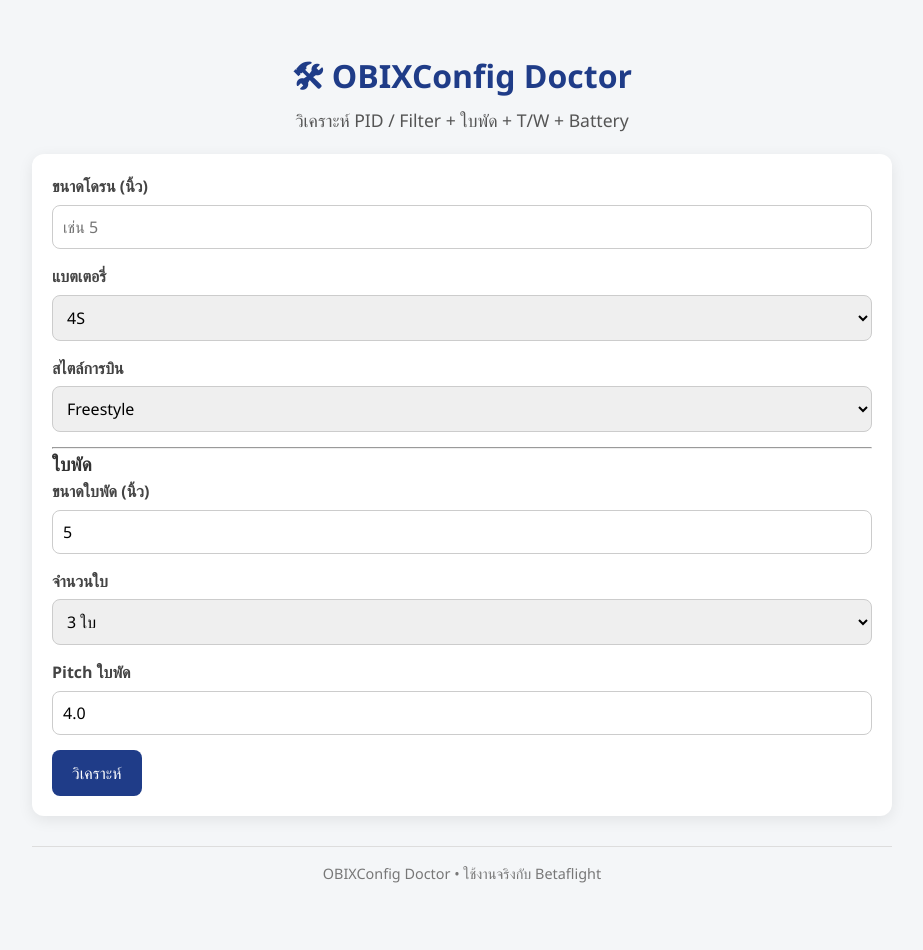
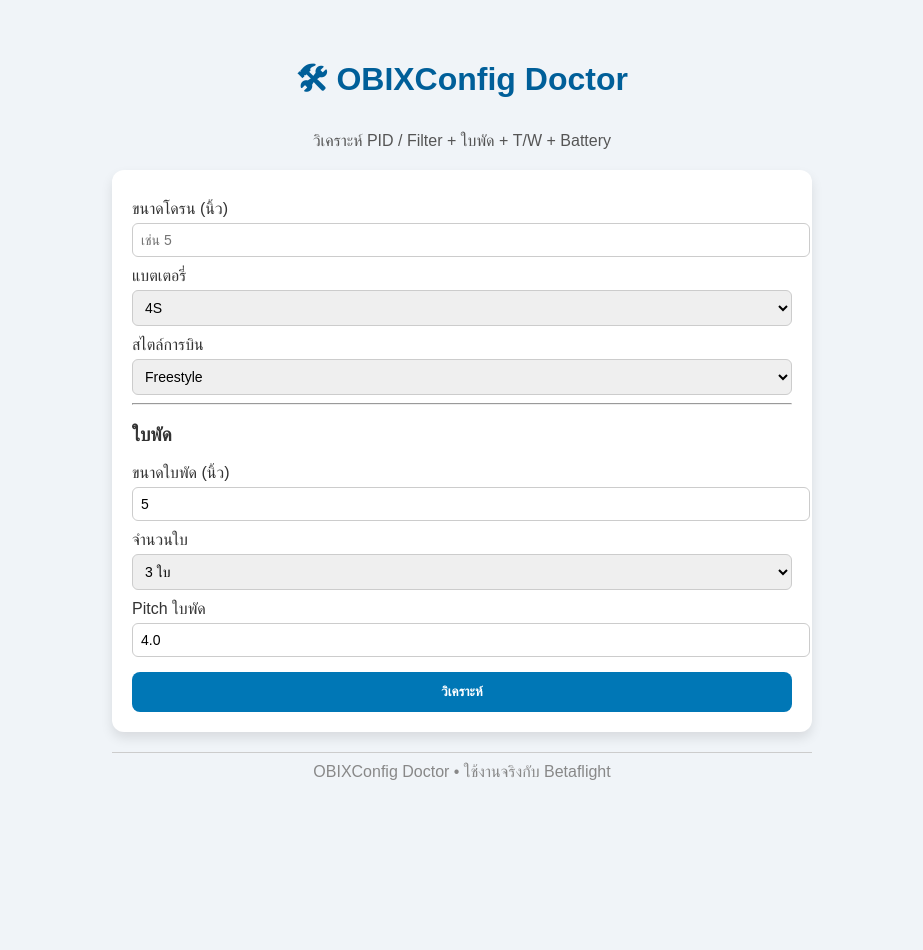
Before and after one commit to Santipap250/obixconfigdoctor-dev, a Flask app: page / in a window 1280 px wide. Shown: the whole page, without its empty margins (178-1101 px from the left). After the commit the page ends 780 px from the top, so only its background shows below. Run offline with Flask 3, Linux system fonts and the light colour scheme.

Commit message:
Refactor CSS styles for improved layout and design

```diff
--- a/static/css/style.css
+++ b/static/css/style.css
@@ -1,127 +1,13 @@
-/* ===== RESET ===== */
-* {
-    box-sizing: border-box;
-    margin: 0;
-    padding: 0;
-    font-family: 'Segoe UI', Tahoma, Geneva, Verdana, sans-serif;
-}
-
-body {
-    background-color: #f4f6f8;
-    color: #333;
-    line-height: 1.6;
-}
-
-/* ===== CONTAINER ===== */
-.container {
-    max-width: 900px;
-    margin: 30px auto;
-    padding: 20px;
-}
-
-/* ===== HEADER ===== */
-h1 {
-    text-align: center;
-    font-size: 2rem;
-    margin-bottom: 5px;
-    color: #1f3c88;
-}
-
-.subtitle {
-    text-align: center;
-    margin-bottom: 20px;
-    font-size: 1.1rem;
-    color: #555;
-}
-
-/* ===== FORM CARD ===== */
-.form-card {
-    background-color: #fff;
-    padding: 20px;
-    border-radius: 12px;
-    box-shadow: 0 4px 15px rgba(0,0,0,0.08);
-    margin-bottom: 30px;
-}
-
-.form-card label {
-    display: block;
-    margin-bottom: 5px;
-    font-weight: 600;
-    color: #444;
-}
-
-.form-card input,
-.form-card select {
-    width: 100%;
-    padding: 10px;
-    margin-bottom: 15px;
-    border-radius: 8px;
-    border: 1px solid #ccc;
-    font-size: 1rem;
-}
-
-.form-card button {
-    background-color: #1f3c88;
-    color: #fff;
-    border: none;
-    padding: 12px 20px;
-    border-radius: 8px;
-    cursor: pointer;
-    font-size: 1rem;
-    transition: background-color 0.3s ease;
-}
-
-.form-card button:hover {
-    background-color: #3b5bbf;
-}
-
-/* ===== RESULT CARD ===== */
-.result-card {
-    background-color: #fff;
-    padding: 20px;
-    border-radius: 12px;
-    box-shadow: 0 4px 15px rgba(0,0,0,0.08);
-    margin-bottom: 20px;
-}
-
-.result-card h2 {
-    color: #1f3c88;
-    margin-bottom: 10px;
-}
-
-.result-card h3 {
-    margin-top: 15px;
-    color: #333;
-}
-
-.result-card ul {
-    list-style-type: disc;
-    padding-left: 20px;
-    margin-top: 10px;
-}
-
-.result-card ul li {
-    margin-bottom: 5px;
-}
-
-.result-card pre {
-    background-color: #f0f0f0;
-    padding: 10px;
-    border-radius: 8px;
-    overflow-x: auto;
-}
-
-/* ===== FOOTER ===== */
-footer {
-    text-align: center;
-    margin-top: 30px;
-    padding: 15px;
-    font-size: 0.9rem;
-    color: #777;
-    border-top: 1px solid #ddd;
-}
-
-/* ===== ALERT / COPY ===== */
-button {
-    outline: none;
-}
+body{font-family:"Sarabun",sans-serif;background:#f0f4f8;color:#333;margin:0;padding:0}
+.container{max-width:700px;margin:20px auto;padding:15px}
+h1{text-align:center;color:#005f99}
+.subtitle{text-align:center;color:#555;margin-bottom:20px}
+.form-card,.result-card{background:#fff;padding:20px;border-radius:12px;box-shadow:0 6px 12px rgba(0,0,0,0.1);margin-bottom:20px}
+form label{display:block;margin-top:10px}
+form input,form select{width:100%;padding:8px;margin-top:5px;border-radius:6px;border:1px solid #ccc;font-size:14px}
+form button{width:100%;padding:12px;margin-top:15px;background:#0077b6;color:#fff;border:none;border-radius:8px;font-weight:bold;cursor:pointer;transition:0.3s}
+form button:hover{background:#005f99}
+.result-card h3{color:#0077b6}
+.result-card pre{background:#f0f4f8;padding:10px;border-radius:6px;overflow-x:auto}
+.result-card ul{padding-left:20px}
+footer{text-align:center;margin-top:20px;padding:10px 0;color:#888;border-top:1px solid #ccc}
```
